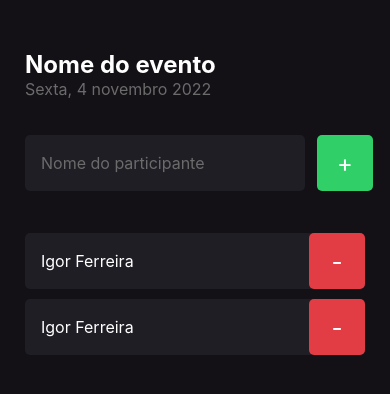
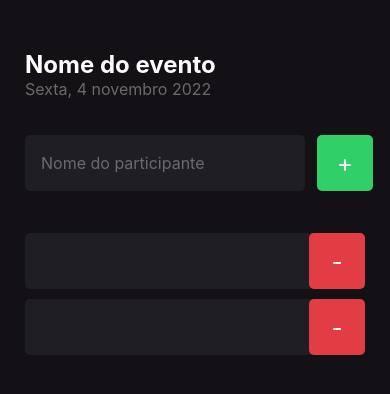
Before and after one commit to santanaIgot/my-app, a React Native app: screen / in a window 390 px wide. Shown: the top 394 px of the page. Built offline with nearby package versions, Linux system fonts and the light colour scheme.

Commit message:
[FEAT] - TIPYING THE CODING

```diff
--- a/src/components/Participant/index.tsx
+++ b/src/components/Participant/index.tsx
@@ -1,17 +1,21 @@
 import { View, Text, TouchableOpacity } from "react-native";
 import { styles } from "./styles";
 
+//criamos um objeto para tipar
+type Props = {
+    name:String;
+    onRemove: () => void;
+}
 
-export function Participant() {
-    function handleParticipantRemove() {
-        alert('Participante removido')
-    }
+
+export function Participant({name,onRemove}: Props) {
+
     return(
         <View style={styles.container}>
             <Text style={styles.name}>
-                Igor Ferreira
+                 {name}
             </Text>
-         <TouchableOpacity style={styles.button} onPress={handleParticipantRemove}>
+         <TouchableOpacity style={styles.button} onPress={onRemove}>
          <Text style={styles.buttonText}>-</Text>
         </TouchableOpacity>
         </View>
```
